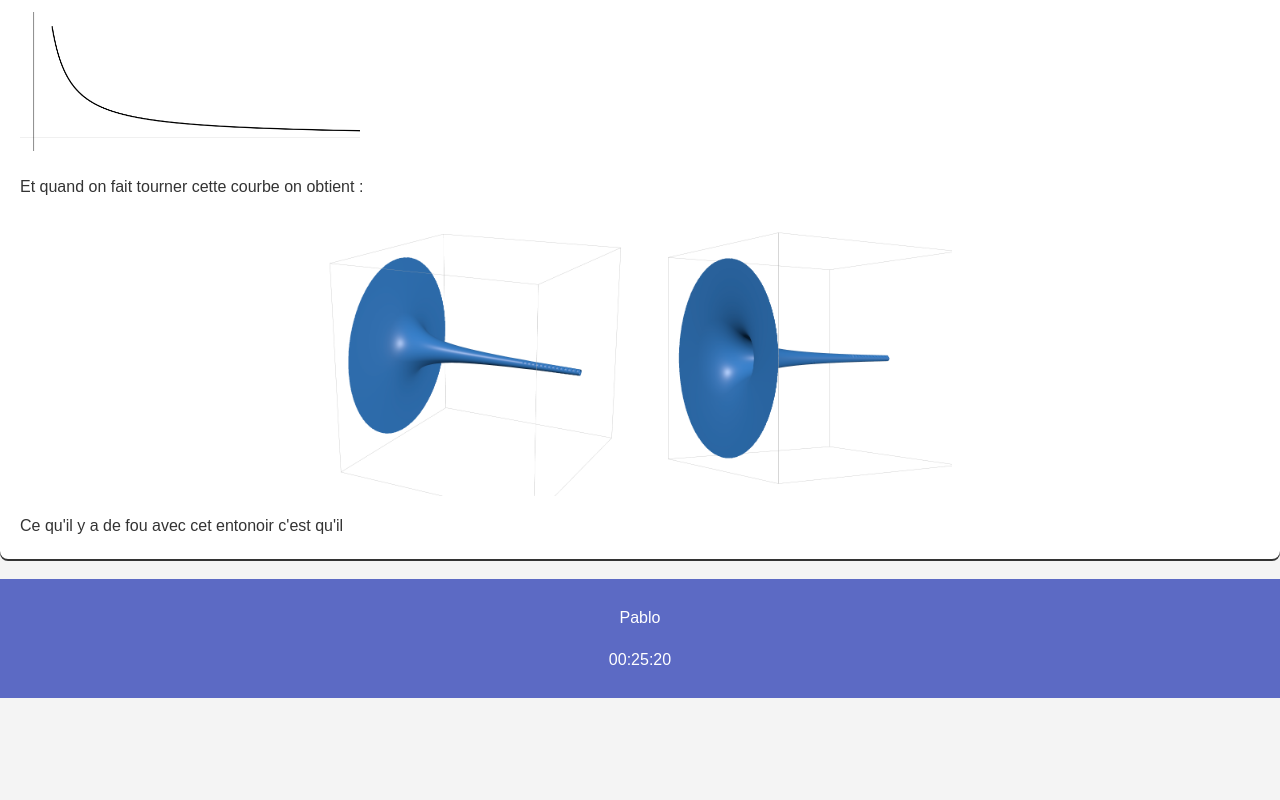
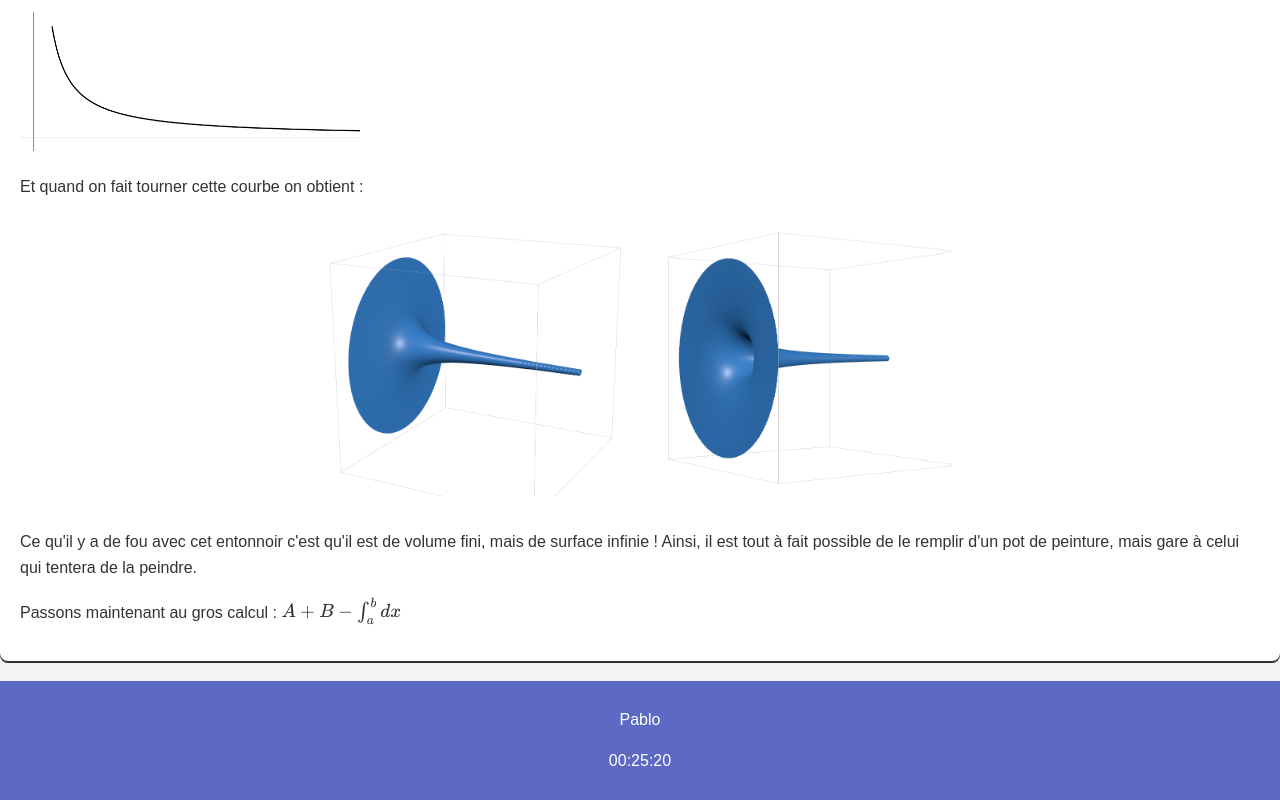
Before and after one commit to Pablocler/blog, a plain HTML site: page maths/tromp.html in a window 1280 px wide. Shown: the part 375-1175 px from the top of the page. Before the commit the page ends 1073 px from the top, so only its background shows below. Drawn offline with nearby package versions, Linux system fonts and the light colour scheme.

Commit message:
Update tromp.html

```diff
--- a/maths/tromp.html
+++ b/maths/tromp.html
@@ -3,6 +3,7 @@
 <head>
     <title>Mon blog à moi</title>
     <link rel="stylesheet" href="../styles.css" />
+    <script id="MathJax-script" async src="https://cdn.jsdelivr.net/npm/mathjax@3/es5/tex-mml-chtml.js"></script>
 </head>
 <body>
     <header>
@@ -33,12 +34,17 @@
          </p>
          <img class="image" src="IMAGES/inverse.png" alt="Graphe de la fonction 1/x" />
          <p>Et quand on fait tourner cette courbe on obtient :</p>
-         <div class="image-container">
+    <div class="image-container">
         <img src="IMAGES/face.png" alt="Une vue de la trompette de face" />
         <img src="IMAGES/dos.png" alt="Une vue de la trompette de dos" />
+    </div>
+        <p>
+            Ce qu'il y a de fou avec cet entonnoir c'est qu'il est de volume fini, mais de surface infinie !
+            Ainsi, il est tout à fait possible de le remplir d'un pot de peinture, mais gare à celui qui tentera de la peindre.
+        </p>
 
-    </div>
-        Ce qu'il y a de fou avec cet entonoir c'est qu'il
+        <p>
+            Passons maintenant au gros calcul : \(A+B-\int_a^bdx\)
     </section>
 
     <footer>
```
